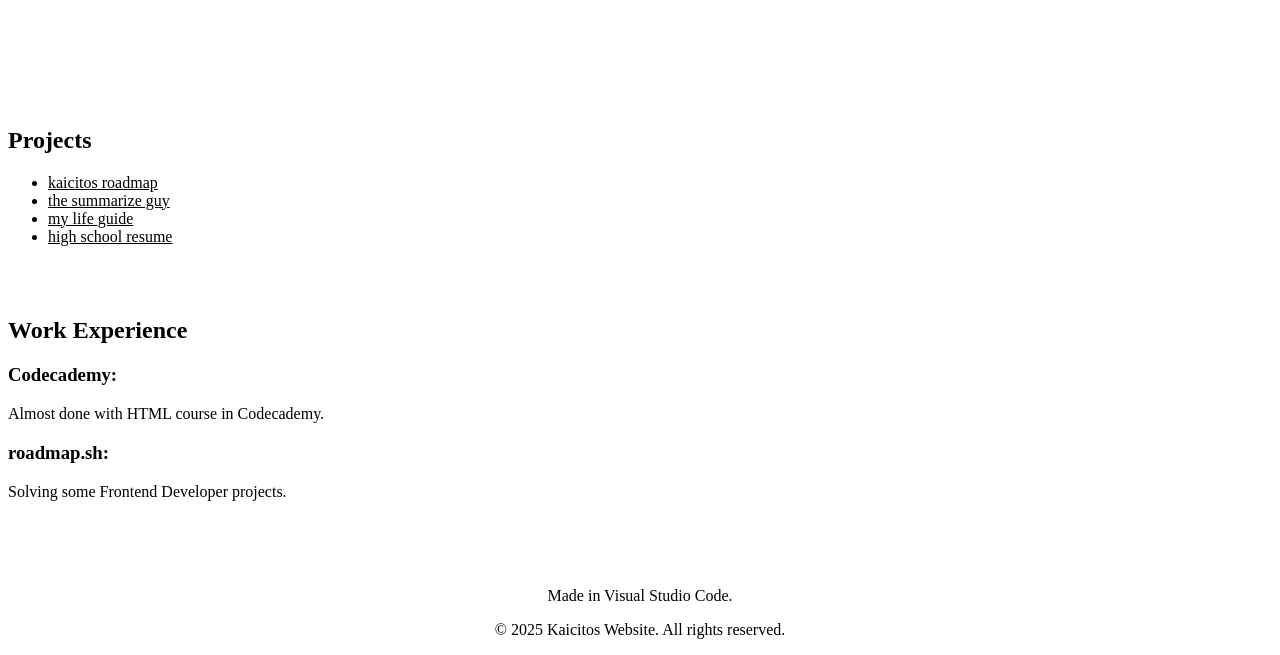
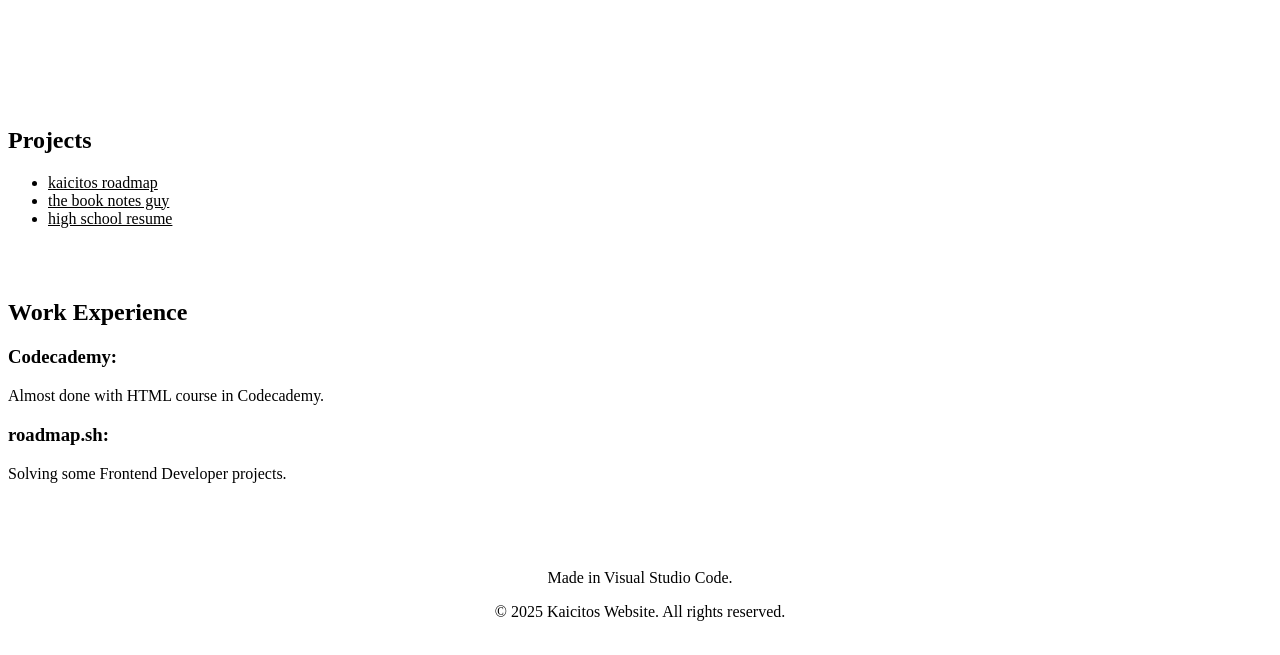
Before and after one commit to CodingKaicito/kaicitos-website, a plain HTML site: page index.html in a window 1280 px wide. Shown: the part 244-899 px from the top of the page. Drawn offline with Linux system fonts and the light colour scheme.

Commit message:
Jul 28, 2025 at 9:17 PM

```diff
--- a/index.html
+++ b/index.html
@@ -27,8 +27,7 @@
 <h2>Projects</h2>
         <ul>
             <li><a href="https://kaicitosroadmap.netlify.app/" target="_blank">kaicitos roadmap</a></li>
-            <li><a href="https://thesummarizeguy.netlify.app/" target="_blank">the summarize guy</a></li>
-            <li><a href="https://mylifeguide.netlify.app/" target="_blank">my life guide</a></li>
+            <li><a href="https://thebooknotesguy.netlify.app/" target="_blank">the book notes guy</a></li>
             <li><a href="https://highschoolresume.netlify.app/" target="_blank">high school resume</a></li>
         </ul>
 </div>
```
Also changed, not shown: 1 other file.
